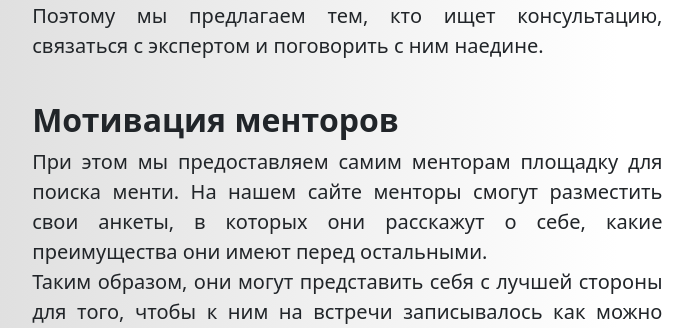
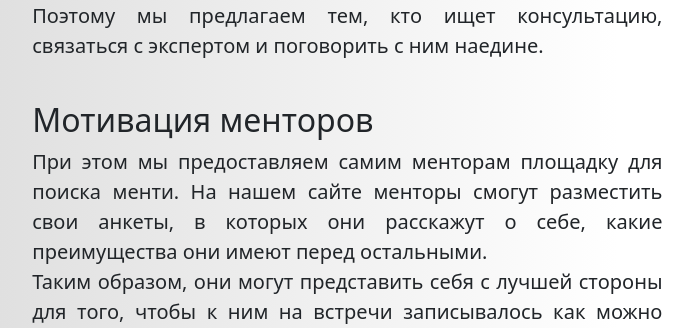
Before and after one commit to theycallmemax/DNSmentor, a Flask app: page /o_nas in a window 1280 px wide. Shown: the part 738-1066 px from the top of the page, without its empty margins (21-714 px from the left). Run offline with Flask 3, Linux system fonts and the light colour scheme.

Commit message:
жирная хуйня

```diff
--- a/templates/o_nas.html
+++ b/templates/o_nas.html
@@ -231,7 +231,7 @@ h5 {
 		/Нет ничего лучше личного общения с профессионалом, чтобы разобраться в сложном вопросе.<br> Поэтому мы предлагаем тем, кто ищет консультацию, связаться с экспертом и поговорить с ним наедине.
 	  </p><br>
 
-        <h2 class="featurette-heading fw-normal lh-2"><b>Мотивация менторов</b></h2>
+        <h2 class="featurette-heading fw-normal lh-2">Мотивация менторов</h2>
 	  <p align="justify" class="lead">
       При этом мы предоставляем самим менторам площадку для поиска менти. На нашем сайте менторы смогут разместить свои анкеты, в которых они расскажут о себе, какие преимущества они имеют перед остальными.<br>
 	  Таким образом, они могут представить себя с лучшей стороны для того, чтобы к ним на встречи записывалось как можно больше людей.
```
